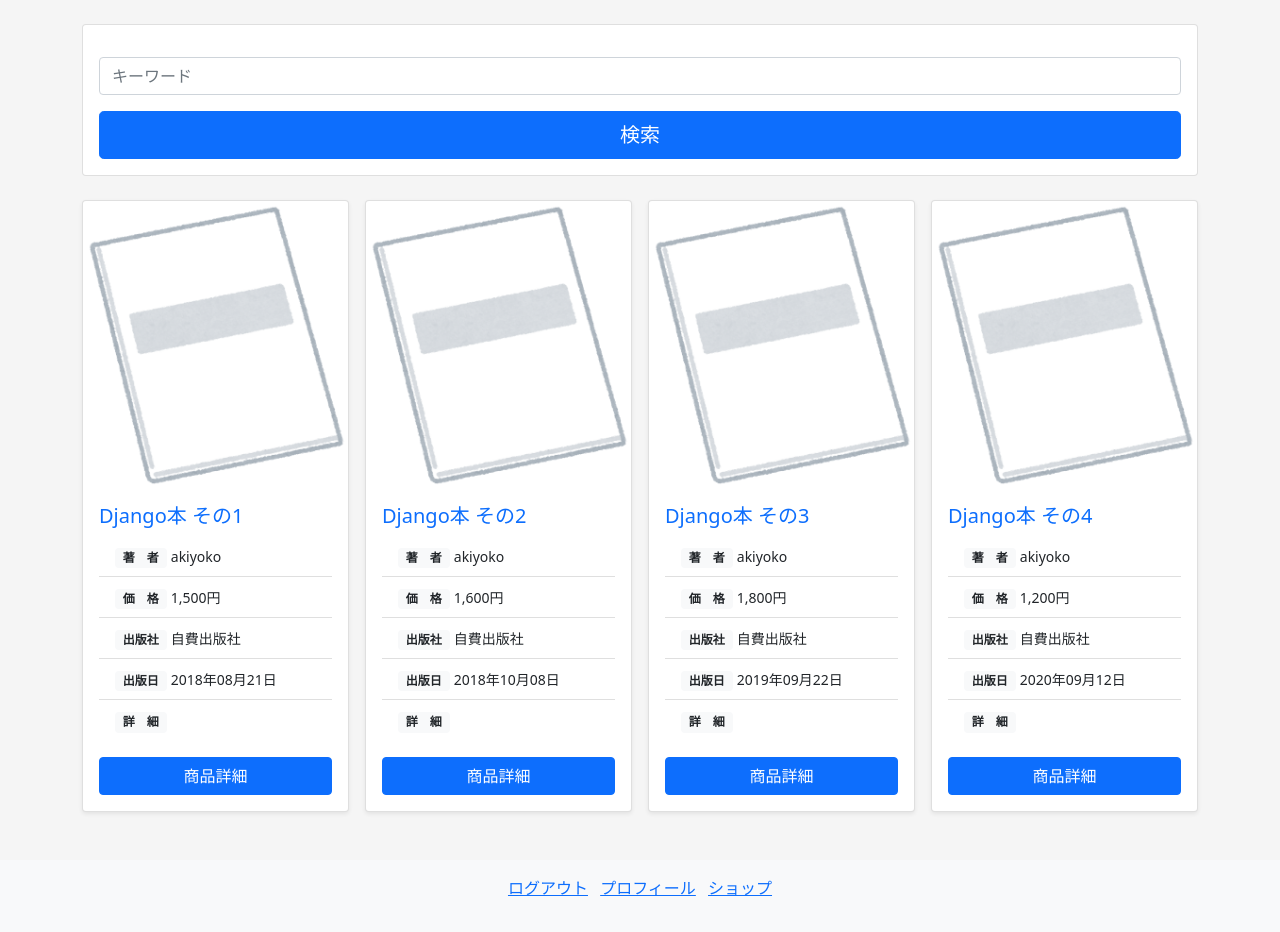
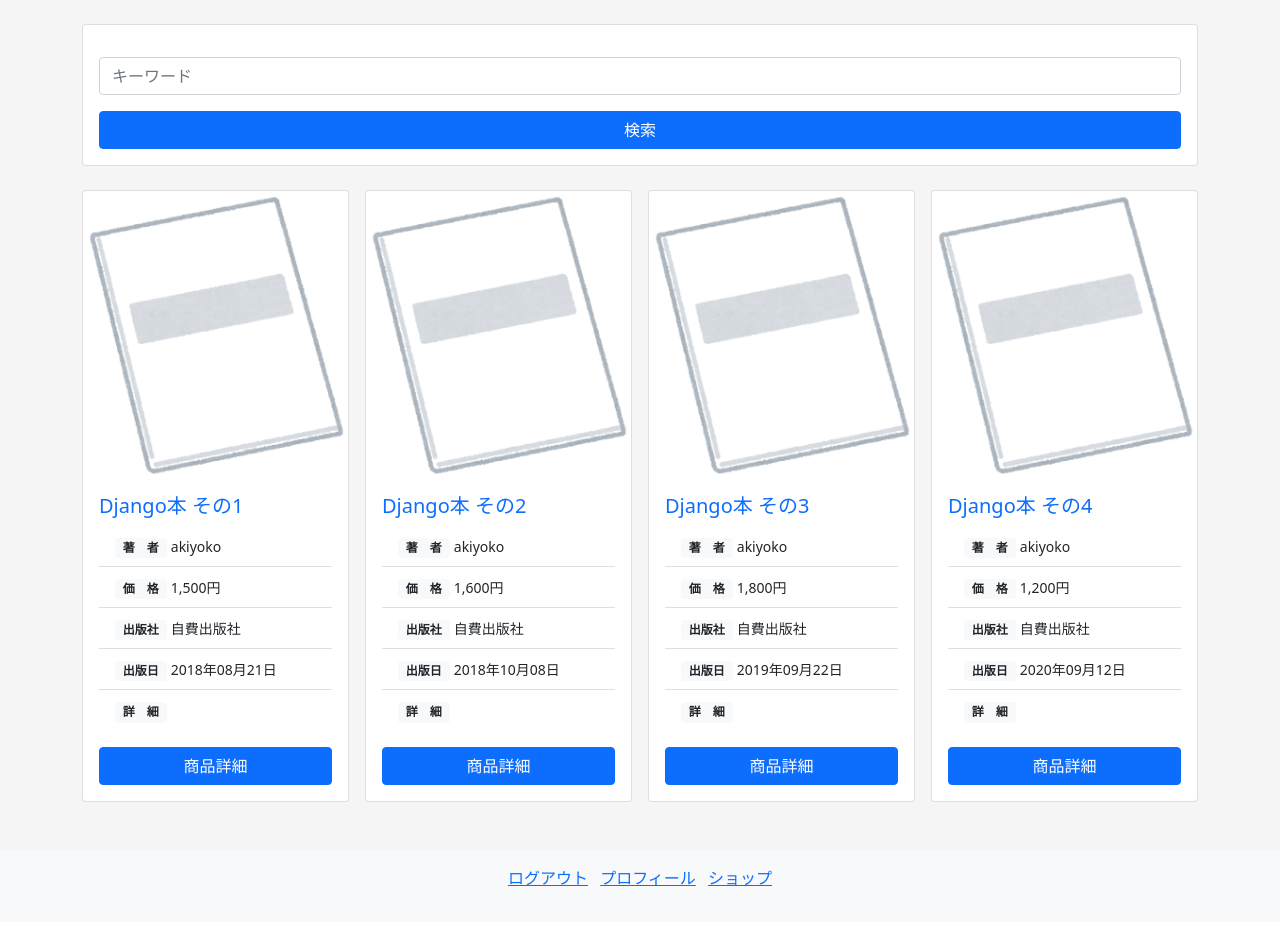
Before and after one commit to Kyoishi/Groovy_web, a Django app: page /shop/ in a window 1280 px wide. After the commit the page ends 886 px from the top, so only its background shows below. Run offline with Django 3.2, Linux system fonts and the light colour scheme; the visitor is signed in with stand-in values (Sample User, id 1); data comes from the database, SQL or seed files in the repository; some libraries are stand-ins or nearby versions.

Commit message:
スタイル修正

```diff
--- a/templates/accounts/login.html
+++ b/templates/accounts/login.html
@@ -5,7 +5,7 @@
 
 {% block extra_css %}
   <style type="text/css">
-      .login.card {
+      main > section > .mx-auto {
           max-width: 400px;
       }
 
@@ -20,8 +20,8 @@
 
 {% block main %}
   <main>
-    <section class="container mb-4">
-      <div class="login card mx-auto text-center">
+    <section id="login-form" class="container mb-4">
+      <div class="card mx-auto text-center">
         <div class="card-body">
           <img src="{% static 'images/logo.png' %}" width="100">
         </div>
--- a/templates/shop/book_list.html
+++ b/templates/shop/book_list.html
@@ -6,21 +6,21 @@
 
 {% block main %}
   <main>
-    <section class="container mb-4">
-      <div class="card search mx-auto text-center">
+    <section id="book-search" class="container mb-4">
+      <div class="card mx-auto text-center">
         <form action="" method="get" class="row m-3 g-3">
           <input type="search" name="keyword" class="form-control" placeholder="キーワード"
                  value="{{ keyword|default_if_none:'' }}">
-          <button type="submit" class="btn btn-lg btn-primary">検索</button>
+          <button type="submit" class="btn btn-primary">検索</button>
         </form>
       </div>
     </section>
 
-    <section class="container mb-4">
+    <section id="book-list" class="container mb-4">
       <div class="row row-cols-1 row-cols-md-4 g-3">
         {% for book in book_list %}
           <div class="col">
-            <div class="card mb-4 shadow-sm">
+            <div class="card mb-4">
               {% if book.image %}
                 <img src="{{ book.image.url }}" class="card-img-top">
               {% else %}
```
